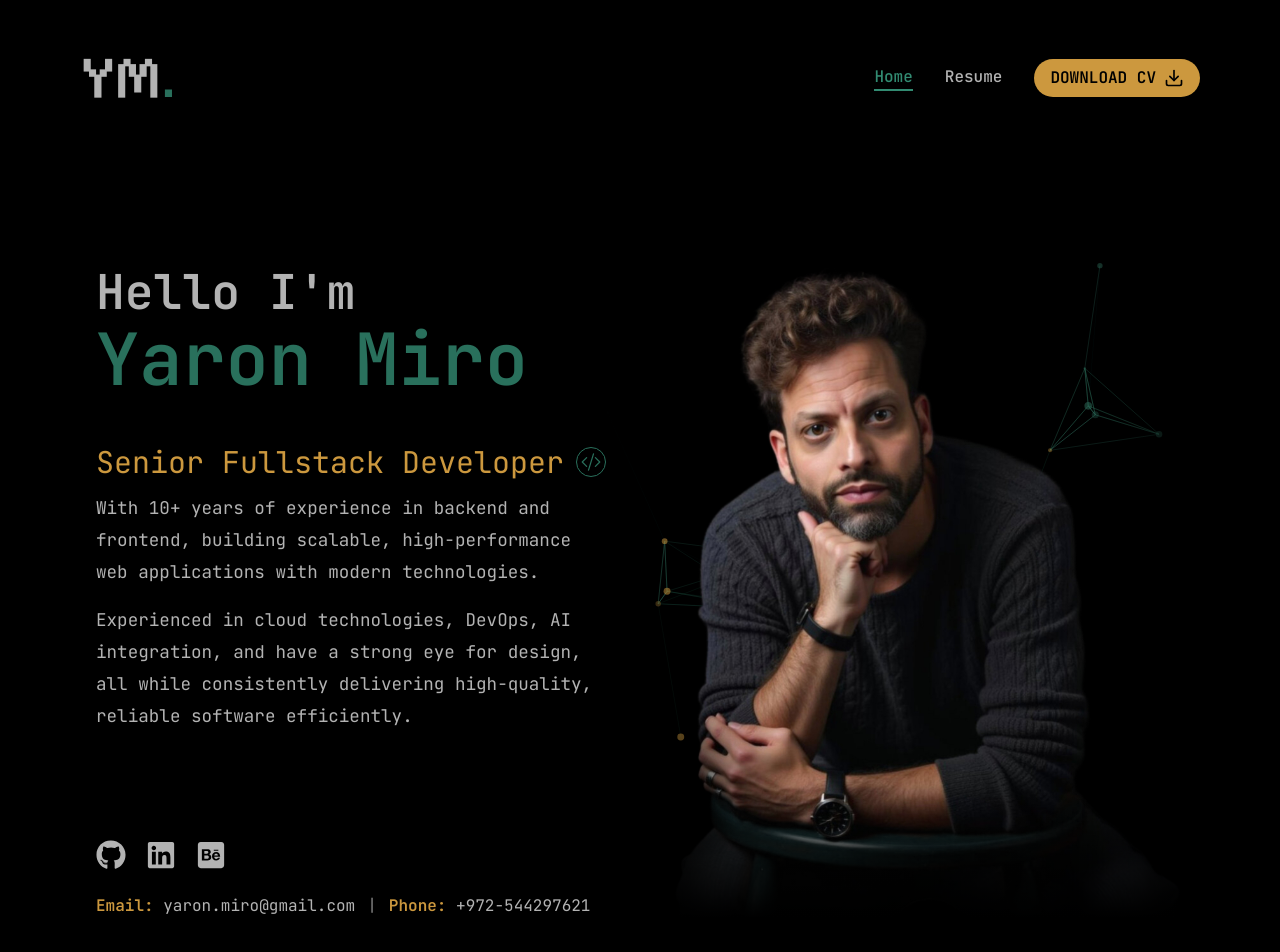
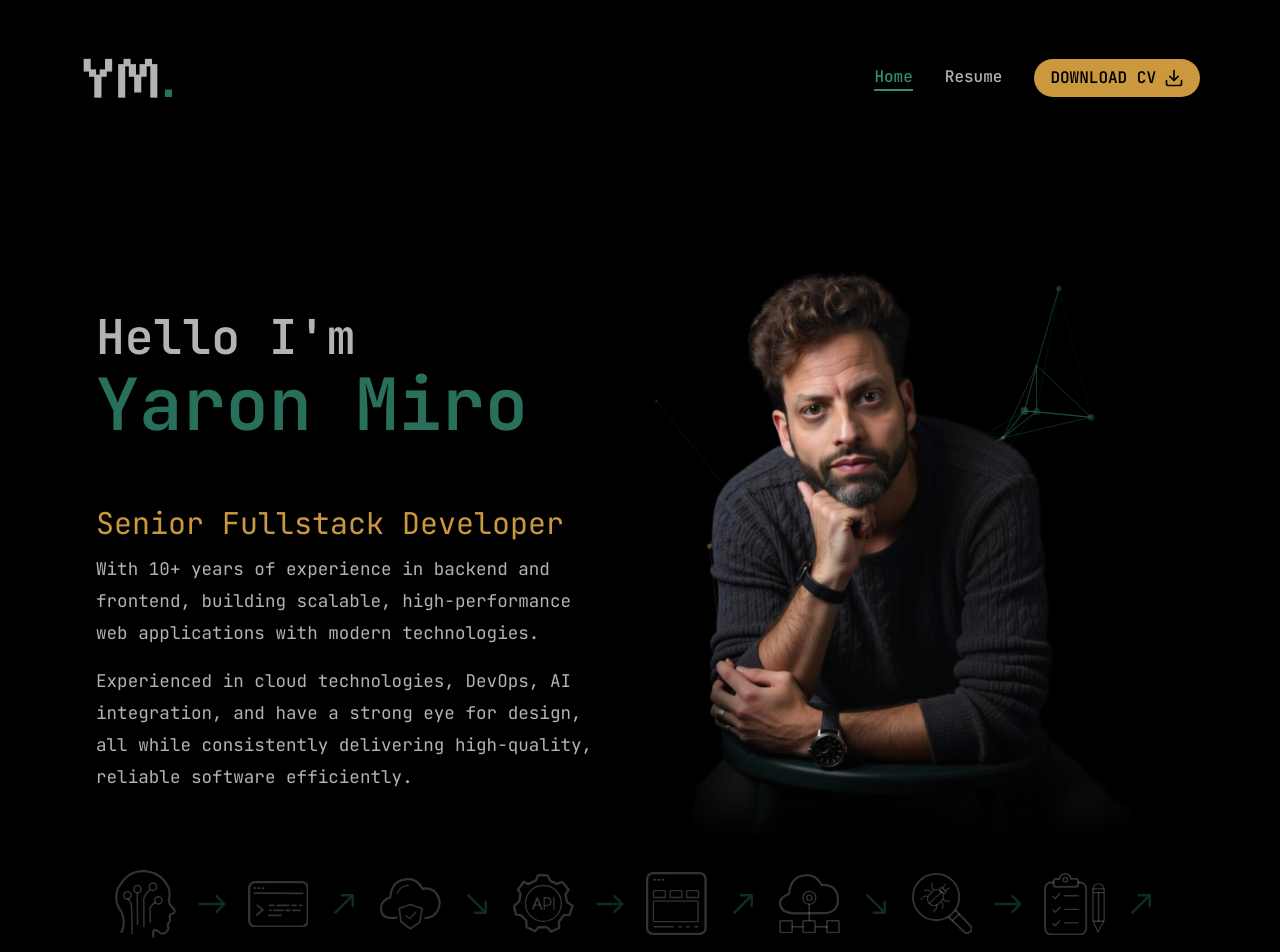
Before and after one commit to YaronMiro/ym-website, a Next.js app: page / in a window 1280 px wide. Shown: the top 952 px of the page. Built offline with nearby package versions, Linux system fonts and the light colour scheme.

Commit message:
fix hero layout and design 1

```diff
--- a/app/page.tsx
+++ b/app/page.tsx
@@ -14,9 +14,9 @@ const Home: React.FC = () => {
   return (
     <>
       <div className="container pb-36 pt-20">
-        <main className="flex flex-col xl:flex-row items-center xl:items-stretch px-4">
+        <main className="relative flex flex-col xl:flex-row items-center xl:items-stretch px-4">
           {/* hero section */}
-          <div className="flex flex-col justify-between">
+          <div className="flex flex-col justify-center xl:max-w-[500px]">
             <div>
               {/* main Title */}
               <h1 className="flex flex-col font-semibold">
@@ -24,12 +24,10 @@ const Home: React.FC = () => {
                 <span className="mt-2 text-7xl text-accent">Yaron Miro</span>
               </h1>
               {/* role */}
-              <div className="flex items-center mt-12 gap-3">
+              <div className="flex items-center mt-16 gap-3">
                 <span className="text-secondary text-3xl">Senior Fullstack Developer</span>
-                <BsCodeSlash role="img" aria-label="developer icon" className="rounded-full p-[4px] w-[30px] h-[30px] border border-accent text-accent" />
               </div>
-              {/* description */}
-              <div className="xl:max-w-[500px] mt-3 leading-8 text-white/70 text-[1.1rem]">
+              <div className="mt-3 leading-8 text-white/70 text-[1.1rem]">
                 <p>
                   With 10+ years of experience in backend and frontend, building scalable, high-performance web applications with modern technologies.
                 </p>
@@ -38,47 +36,48 @@ const Home: React.FC = () => {
                 </p>
               </div>
             </div>
-            <div className="mt-24">
-              {/* social links and resume download */}
-              <div className="flex xl:flex-col items-center xl:items-start mt-12 xl:mt-0">
-                <div className="flex justify-between w-full">
-                  <ResumeButtonDownload className="xl:hidden" />
-                  <Social className="flex gap-4 xl:gap-5" iconStyles="text-3xl" />
-                </div>
-              </div>
-              {/* contact info */}
-              <div className="flex justify-between xl:justify-start gap-3 mt-10 xl:mt-6 text-white/70" >
-                <Link href="mailto:yaron.miro@gmail.com" className="group hover:text-white/80">
-                  <span className="font-semibold text-secondary group-hover:text-secondary-hover">Email: </span>yaron.miro@gmail.com
-                </Link>
-                <span className="text-white/50">|</span>
-                <Link href="tel:+972--544297621" className="group hover:text-white/80">
-                  <span className="font-semibold text-secondary group-hover:text-secondary-hover">Phone: </span>+972-544297621
-                </Link>
-              </div>
-            </div>
           </div>
           {/* Image and particles */}
-          <div className="relative flex flex-1 items-end justify-end mt-12 xl:mt-0 mb-8 xl:mb-0">
-            <ParticlesContainer className="absolute bottom-10 top-0 xl:top-[-100px] right-0 xl:right-[-50px] left-0 z-[-9999]" />
+          <div className="relative flex justify-end w-full pr-12">
             <div className="relative">
               <Image
-                className="w-auto h-auto xl:h-[650px]"
+                className="w-auto h-auto xl:h-[570px]"
                 src={heroImage}
                 alt="Image of Yaron Miro"
               />
               {/* Fade bottom */}
               <div className="absolute bottom-[0] right-0 left-0 h-[20%] bg-gradient-to-b from-transparent to-primary"></div>
             </div>
+            <ParticlesContainer className="absolute bottom-10 top-0 xl:top-[-100px] right-0 xl:right-[-50px] left-0 z-[-9999]" />
           </div>
         </main>
         <div className="flex justify-center items-stretch gap-8 mt-8">
-          <footer className="flex justify-center bg-primary">
+          <div className="flex justify-center bg-primary">
             {/* Icons */}
-            {/* <HeroIcons iconColor="stroke-white/20" arrowColor="text-accent/40" /> */}
-          </footer>
+            <HeroIcons iconColor="stroke-white/20" arrowColor="text-accent/40" />
+          </div>
         </div>
-        <div className="h-[1px] flex-1 bg-white/20 mt-16"></div>
+        {/* <div className="h-[1px] flex-1 bg-white/20 mt-16"></div> */}
+        {/* description */}
+        <div className="flex flex-col gap-4 mt-24">
+          {/* social links and resume download */}
+          <div className="flex xl:flex-col items-center xl:items-start">
+            <div className="flex justify-between w-full">
+              <ResumeButtonDownload className="xl:hidden" />
+              <Social className="flex gap-4 xl:gap-5" iconStyles="text-3xl" />
+            </div>
+          </div>
+          {/* contact info */}
+          <div className="flex justify-between xl:justify-start gap-3 text-white/70" >
+            <Link href="mailto:yaron.miro@gmail.com" className="group hover:text-white/80">
+              <span className="font-semibold text-secondary group-hover:text-secondary-hover">Email: </span>yaron.miro@gmail.com
+            </Link>
+            <span className="text-white/50">|</span>
+            <Link href="tel:+972--544297621" className="group hover:text-white/80">
+              <span className="font-semibold text-secondary group-hover:text-secondary-hover">Phone: </span>+972-544297621
+            </Link>
+          </div>
+        </div>
       </div>
     </>
   );
--- a/components/HeroIcons.tsx
+++ b/components/HeroIcons.tsx
@@ -28,12 +28,12 @@ export const icons: IconData[] = [
 
 const HeroIcons: React.FC<HeroIconsProps> = ({ iconColor, arrowColor }) => {
     return (
-        <div className={`${iconColor} grid grid-cols-4 md:grid-cols-8 gap-x-4 gap-y-5 xl:gap-y-0`}>
+        <div className={`${iconColor} grid grid-cols-4 md:grid-cols-8 gap-x-3 gap-y-5 xl:gap-y-0`}>
             {icons.map(({ name, arrowDirection }) => {
                 return (
-                    <div key={name} className="flex items-center justify-between gap-4">
+                    <div key={name} className="flex items-center justify-between gap-3">
                         <YmIcon className="w-[3rem] xl:w-[3.8rem]" icon={name} />
-                        <IoIosArrowRoundForward className={`text-4xl ${arrowColor} ${arrowDirection}`} />
+                        <IoIosArrowRoundForward className={`text-5xl ${arrowColor} ${arrowDirection}`} />
                     </div>
                 )
             })}
```
